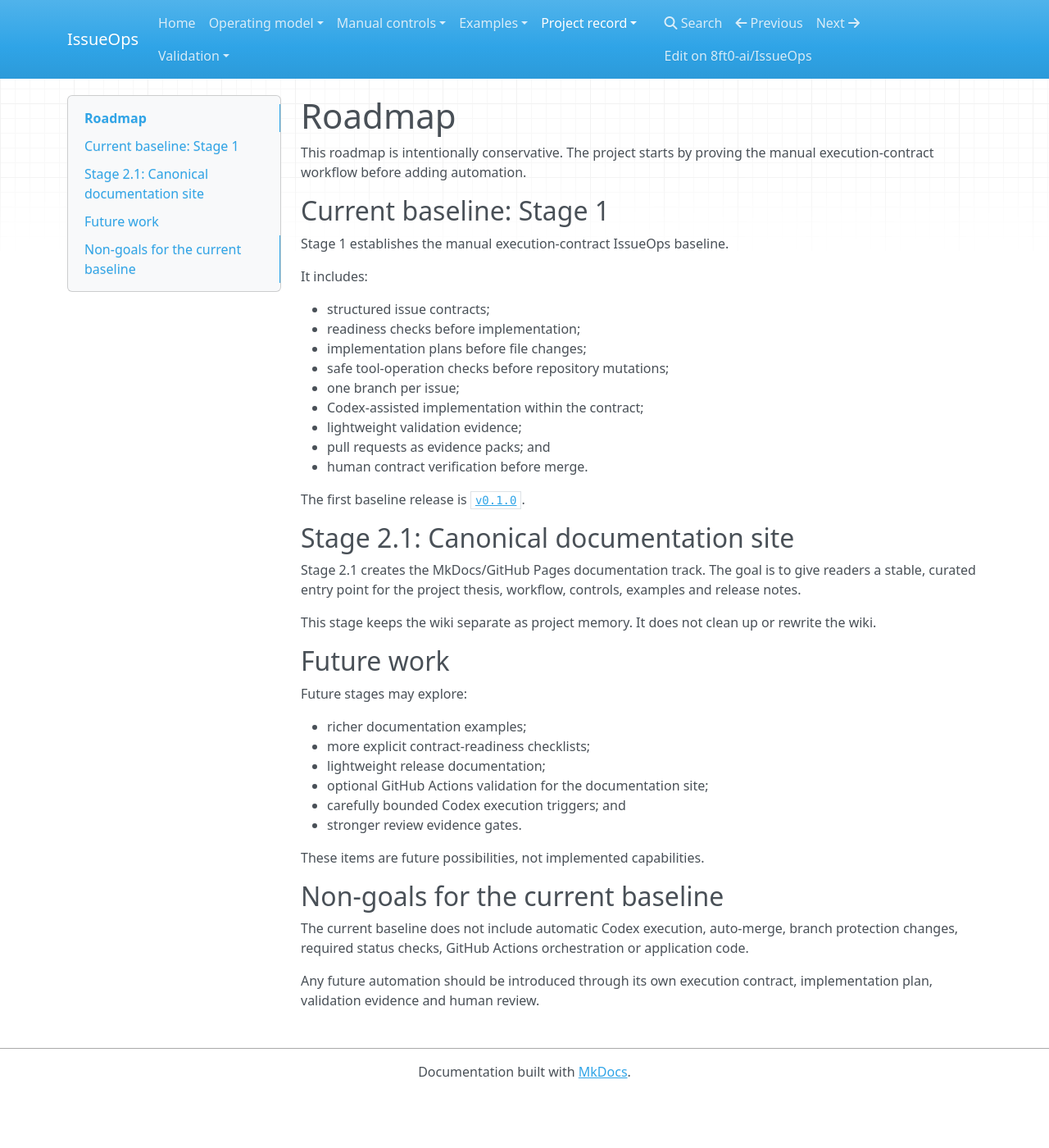
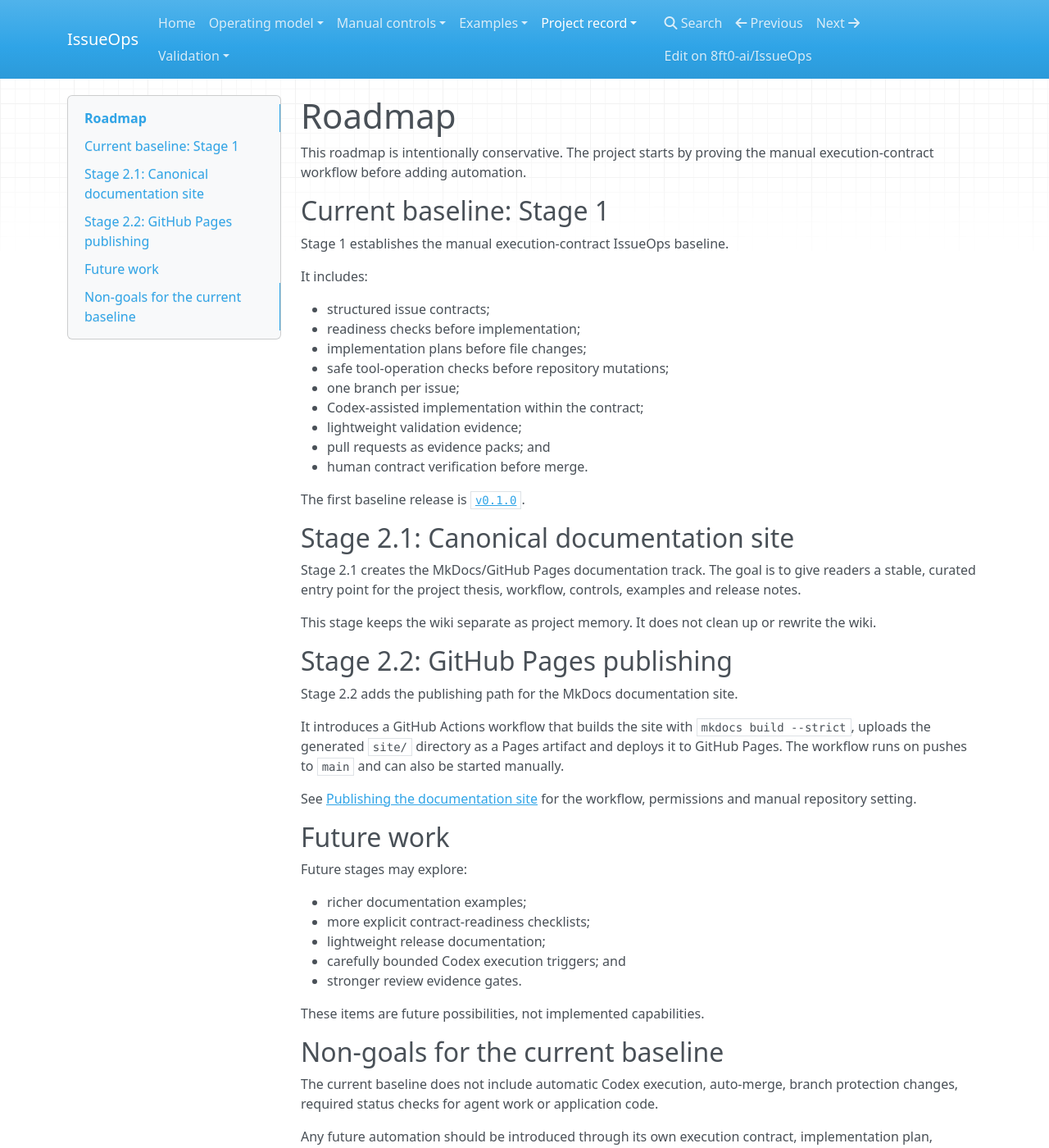
Before and after one commit to 8ft0-ai/IssueOps, an MkDocs documentation site: the page built from docs/roadmap.md, in a window 1280 px wide and 1400 px high. Shown: the whole window at 82% size. Built offline with MkDocs 1.6.1, drawn with Linux system fonts in a browser that asks for light colours; nearby versions of some CDN libraries.

Commit message:
Update roadmap with Pages publishing stage

```diff
--- a/docs/roadmap.md
+++ b/docs/roadmap.md
@@ -26,6 +26,14 @@ Stage 2.1 creates the MkDocs/GitHub Pages documentation track. The goal is to gi
 
 This stage keeps the wiki separate as project memory. It does not clean up or rewrite the wiki.
 
+## Stage 2.2: GitHub Pages publishing
+
+Stage 2.2 adds the publishing path for the MkDocs documentation site.
+
+It introduces a GitHub Actions workflow that builds the site with `mkdocs build --strict`, uploads the generated `site/` directory as a Pages artifact and deploys it to GitHub Pages. The workflow runs on pushes to `main` and can also be started manually.
+
+See [Publishing the documentation site](publishing.md) for the workflow, permissions and manual repository setting.
+
 ## Future work
 
 Future stages may explore:
@@ -33,7 +41,6 @@ Future stages may explore:
 - richer documentation examples;
 - more explicit contract-readiness checklists;
 - lightweight release documentation;
-- optional GitHub Actions validation for the documentation site;
 - carefully bounded Codex execution triggers; and
 - stronger review evidence gates.
 
@@ -41,6 +48,6 @@ These items are future possibilities, not implemented capabilities.
 
 ## Non-goals for the current baseline
 
-The current baseline does not include automatic Codex execution, auto-merge, branch protection changes, required status checks, GitHub Actions orchestration or application code.
+The current baseline does not include automatic Codex execution, auto-merge, branch protection changes, required status checks for agent work or application code.
 
 Any future automation should be introduced through its own execution contract, implementation plan, validation evidence and human review.
```
